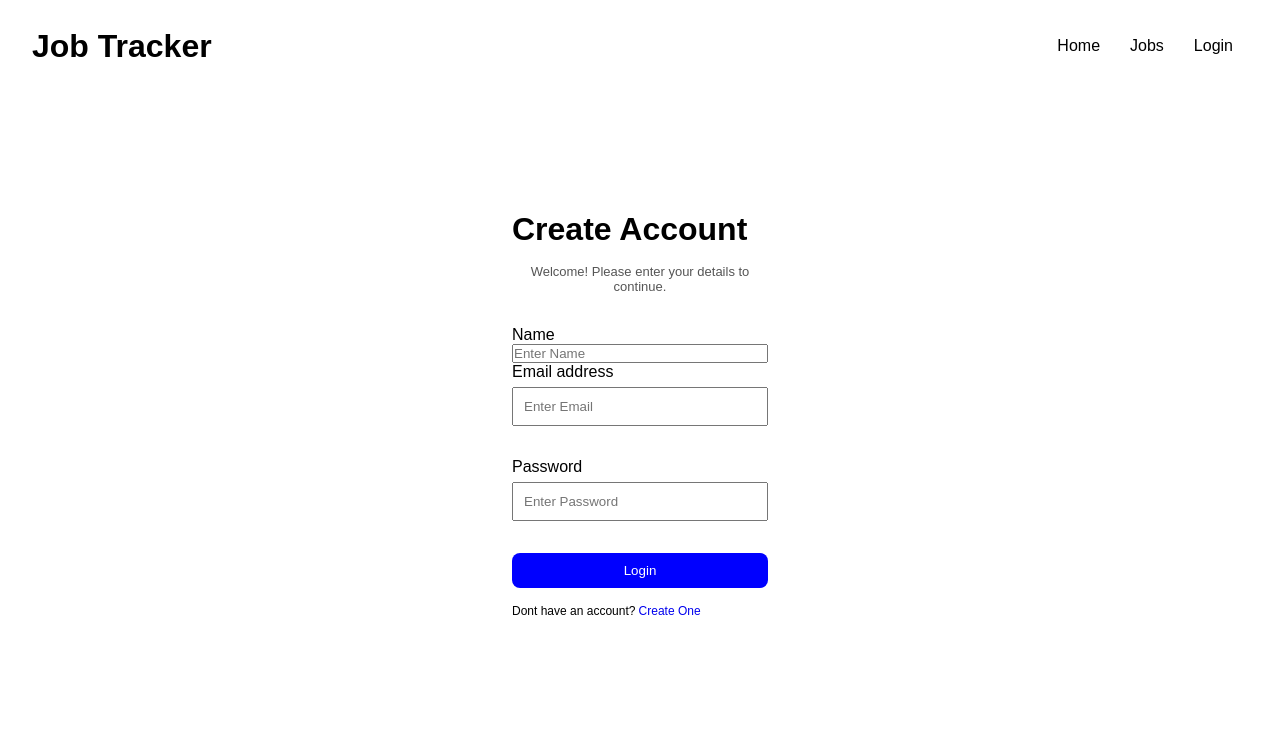
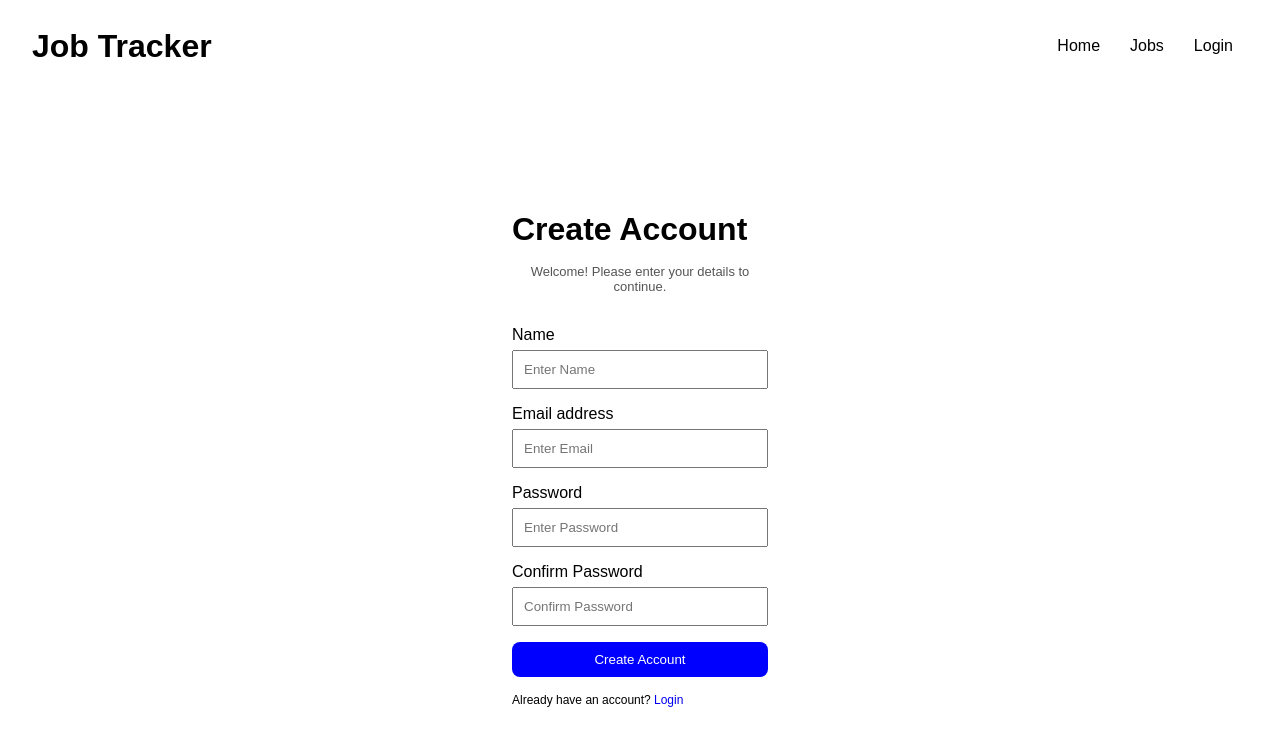
Before and after one commit to AllenCodess/job-tracker, a React (Vite) app in the folder frontend/: page /signup in a window 1280 px wide. Shown: the top 746 px of the page. Built offline with nearby package versions, Linux system fonts and the light colour scheme; a web font is replaced by a local one.

Commit message:
added email validation, added dashboard redirect for logged in users, can now create new users from frontend

```diff
--- a/frontend/src/App.jsx
+++ b/frontend/src/App.jsx
@@ -6,14 +6,19 @@ import Signup from "./pages/Signup";
 import JobPage from "./pages/Job";
 import NotFound from "./pages/NotFound";
 import CreateJob from "./pages/CreateJob";
+import Dashboard from "./pages/Dashboard";
 import "./index.css";
 
+import { useContext } from "react";
+import { UserContext } from "./context/UserContext";
+
 function App() {
+  const { user } = useContext(UserContext);
   return (
     <>
       <Navbar />
       <Routes>
-        <Route path="/" element={<HomePage />} />
+        <Route path="/" element={user ? <Dashboard /> : <HomePage />} />
         <Route path="/login" element={<LoginPage />} />
         <Route path="/signup" element={<Signup />} />
         <Route path="/jobs" element={<JobPage />} />
--- a/frontend/src/context/UserContext.jsx
+++ b/frontend/src/context/UserContext.jsx
@@ -35,7 +35,8 @@ export const UserProvider = ({ children }) => {
         credentials: "include", // sends cookie
       });
       const data = await res.json();
-      setUser(data);
+      console.log(data);
+      setUser(data.data.user);
     } catch (error) {
       console.error(error.message);
     }
--- a/frontend/src/index.css
+++ b/frontend/src/index.css
@@ -175,14 +175,20 @@
   flex-direction: column;
 }
 
+.name-input {
+  margin-bottom: 1rem;
+  margin-top: 6px;
+  padding: 10px 10px;
+}
+
 .email-input {
-  margin-bottom: 2rem;
+  margin-bottom: 1rem;
   margin-top: 6px;
   padding: 10px 10px;
 }
 
 .password-input {
-  margin-bottom: 2rem;
+  margin-bottom: 1rem;
   margin-top: 6px;
   padding: 10px 10px;
 }
--- /dev/null
+++ b/frontend/src/pages/Dashboard.jsx
@@ -0,0 +1,9 @@
+const Dashbaord = () => {
+  return (
+    <>
+      <h1>Dashboard page</h1>
+    </>
+  );
+};
+
+export default Dashbaord;
--- a/frontend/src/pages/Signup.jsx
+++ b/frontend/src/pages/Signup.jsx
@@ -1,9 +1,19 @@
 import { useContext } from "react";
 import { Link } from "react-router";
-import { UserContext, UserProvider } from "../context/UserContext";
+import { UserContext } from "../context/UserContext";
 
 const Signup = () => {
-  const { email, setEmail, password, setPassword, login } = useContext(UserContext);
+  const {
+    name,
+    setName,
+    email,
+    setEmail,
+    password,
+    setPassword,
+    passwordConfirm,
+    setPasswordConfirm,
+    signup,
+  } = useContext(UserContext);
   return (
     <>
       <div className="container">
@@ -14,7 +24,13 @@ const Signup = () => {
           </div>
           <form className="login-inputs">
             <label>Name</label>
-            <input type="text" placeholder="Enter Name" />
+            <input
+              type="text"
+              placeholder="Enter Name"
+              className="name-input"
+              value={name}
+              onChange={(e) => setName(e.target.value)}
+            />
             <label>Email address</label>
             <input
               type="text"
@@ -31,13 +47,21 @@ const Signup = () => {
               value={password}
               onChange={(e) => setPassword(e.target.value)}
             />
-            <button type="button" className="login-btn" onClick={login}>
-              Login
+            <label>Confirm Password</label>
+            <input
+              type="text"
+              placeholder="Confirm Password"
+              className="password-input"
+              value={passwordConfirm}
+              onChange={(e) => setPasswordConfirm(e.target.value)}
+            />
+            <button type="button" className="login-btn" onClick={signup}>
+              Create Account
             </button>
             <p className="create-account-text">
-              Dont have an account?
-              <Link className="signuplink" to="/signup">
-                Create One
+              Already have an account?
+              <Link className="signuplink" to="/login">
+                Login
               </Link>
             </p>
           </form>
```
Also changed, not shown: 1 other file (tests, documents, lock files or other folders).
